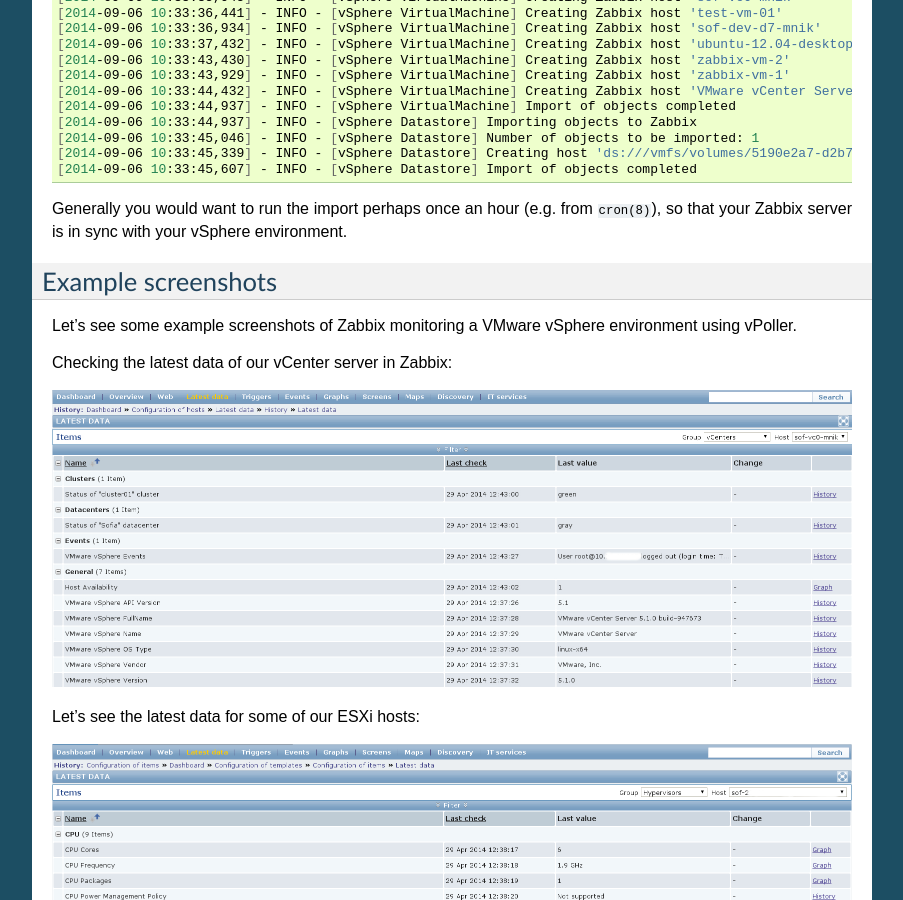
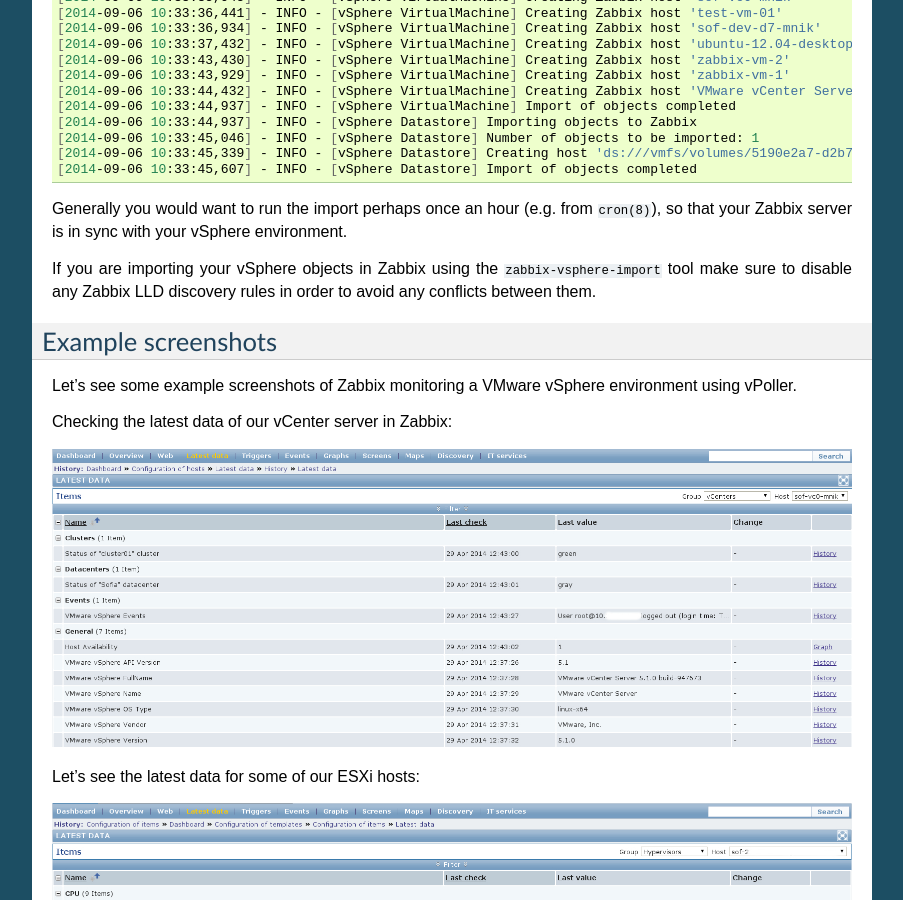
Before and after one commit to dnaeon/py-vpoller, a Sphinx documentation site: the page built from docs/vpoller-zabbix.rst, in a window 1280 px wide and 900 px high, scrolled down 7013 px. Shown: the whole window, without its empty margins (198-1101 px from the left). Built offline with Sphinx 7.4.7, drawn with Linux system fonts in a browser that asks for light colours.

Commit message:
Mention to disable any Zabbix LLD rules if using `zabbix-vsphere-import` tool

```diff
--- a/docs/vpoller-zabbix.rst
+++ b/docs/vpoller-zabbix.rst
@@ -468,6 +468,11 @@
 (e.g. from ``cron(8)``), so that your Zabbix server is in sync with
 your vSphere environment.
 
+If you are importing your vSphere objects in Zabbix using the
+``zabbix-vsphere-import`` tool make sure to disable any
+Zabbix LLD discovery rules in order to avoid any conflicts between
+them.
+
 Example screenshots
 ===================
 
```
